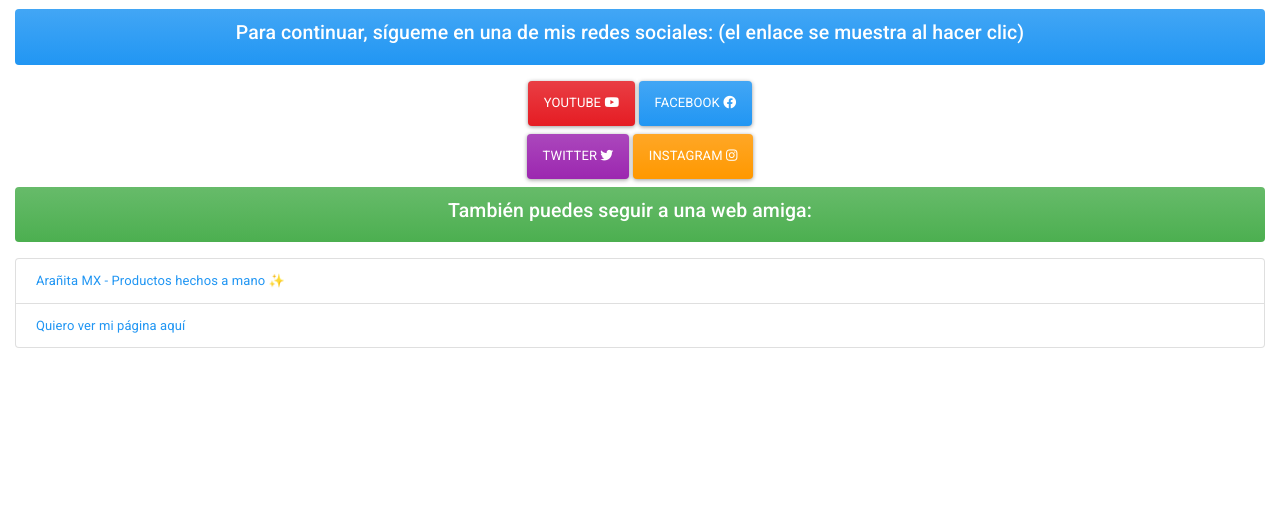
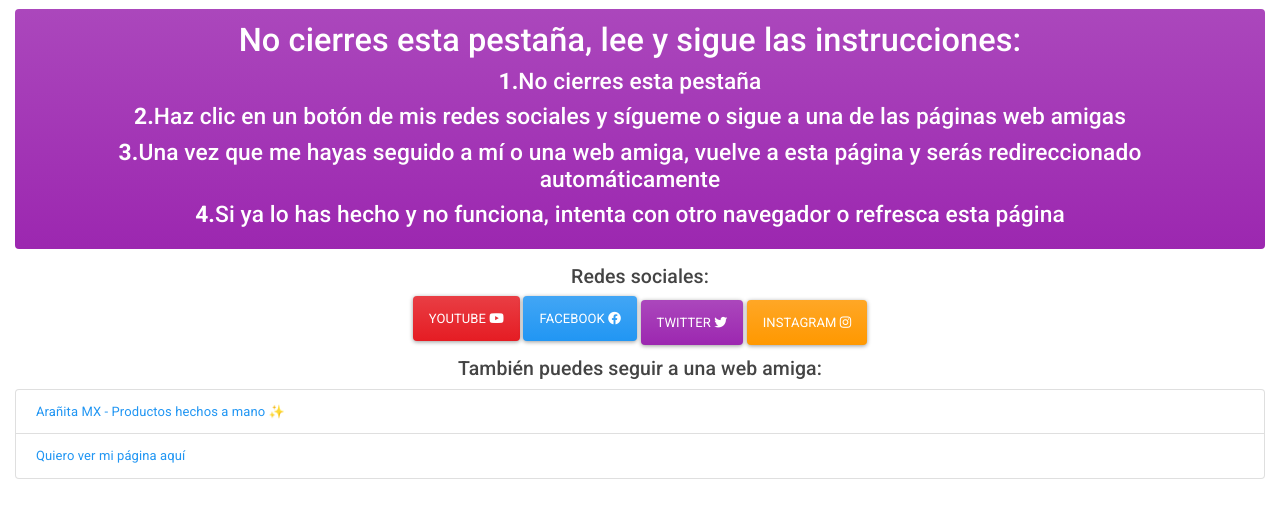
Before and after one commit to parzibyte/acortador-php, a PHP site: page /redirect_template.php in a window 1280 px wide. Shown: the part 30-558 px from the top of the page. Run offline with PHP 8.4, Linux system fonts and the light colour scheme; data that the repository does not hold is empty.

Commit message:
Cambiando plantilla de redireccionamiento

```diff
--- a/redirect_template.php
+++ b/redirect_template.php
@@ -42,20 +42,22 @@ También tengo canal de YouTube: https://www.youtube.com/channel/UCroP4BTWjfM0Ck
         <div class="row">
             <div class="col-12 text-center">
                 <h2>Redireccionando a <?php echo $link->title ?>...</h2>
-                <div class="alert alert-primary">
-                    <h4>Para continuar, sígueme en una de mis redes sociales: (el enlace se muestra al hacer clic)</h4>
+                <div class="alert alert-info">
+                    <h1>No cierres esta pestaña, lee y sigue las instrucciones:</h1>
+                    <p class="h3"><strong>1.</strong>No cierres esta pestaña</p>
+                    <p class="h3"><strong>2.</strong>Haz clic en un botón de mis redes sociales y sígueme o sigue a una de las páginas web amigas </p>
+                    <p class="h3"><strong>3.</strong>Una vez que me hayas seguido a mí o una web amiga, vuelve a esta página y serás redireccionado automáticamente</p>
+                    <p class="h3"><strong>4.</strong>Si ya lo has hecho y no funciona, intenta con otro navegador o refresca esta página</p>
                 </div>
+                <h4>Redes sociales:</h4>
                 <a href="https://www.youtube.com/channel/UCroP4BTWjfM0CkGB6AFUoBg?sub_confirmation=1" target="_blank" class="seguir btn btn-danger mb-2">Youtube&nbsp;<i class="fab fa-youtube"></i></a>
                 <a href="https://www.facebook.com/parzibyte.fanpage/" target="_blank" class="seguir btn btn-primary mb-2">Facebook&nbsp;<i class="fab fa-facebook"></i></a>
-                <br>
                 <a href="https://twitter.com/parzibyte" target="_blank" class="seguir btn btn-info">Twitter&nbsp;<i class="fab fa-twitter"></i></a>
                 <a href="https://www.instagram.com/parzibyte/" target="_blank" class="seguir btn btn-warning">Instagram&nbsp;<i class="fab fa-instagram"></i></a>
             </div>
             <div class="col-12 mt-2 text-center" id="link"> </div>
             <div class="col-12 text-center">
-                <div class="alert alert-success">
-                    <h4>También puedes seguir a una web amiga:</h4>
-                </div>
+                <h4>También puedes seguir a una web amiga:</h4>
             </div>
             <div class="col-12">
 
```
